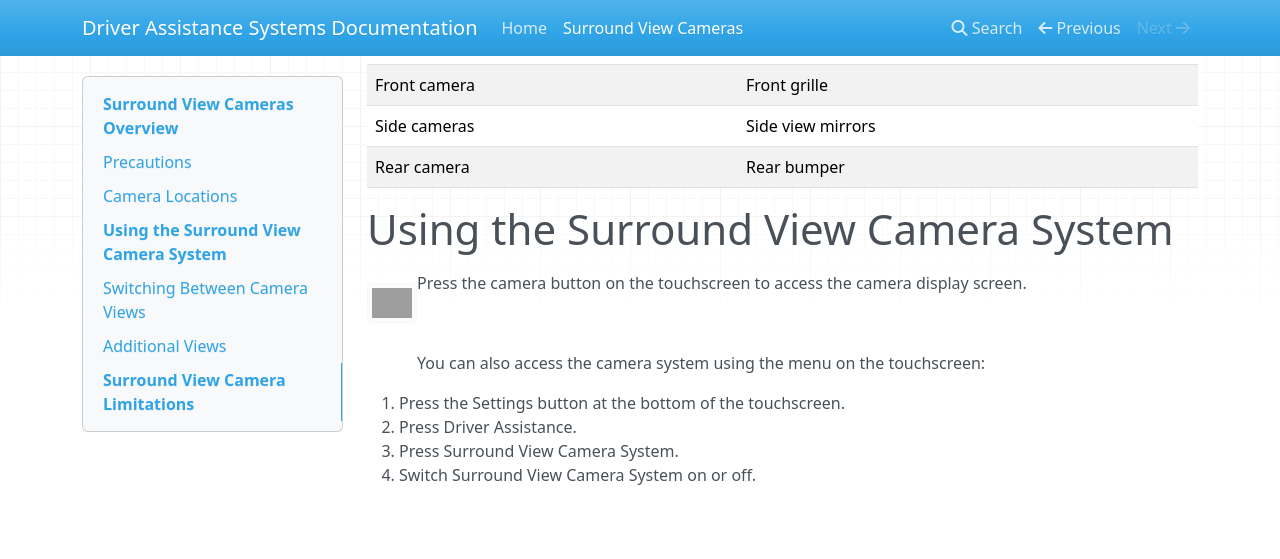
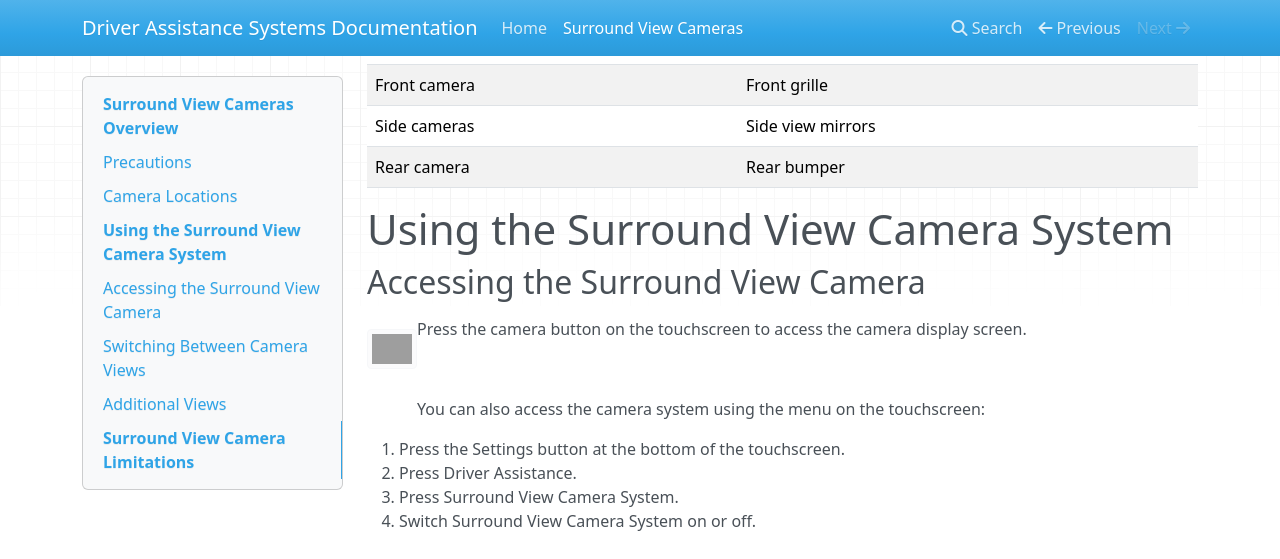
Before and after one commit to waldieia1/automotive-docs-sample, an MkDocs documentation site: the page built from docs/surround-view-cameras.md, in a window 1280 px wide and 900 px high, scrolled down 443 px, cut to the strip 0-559 px from the top of the window. Built offline with MkDocs 1.6.1, drawn with Linux system fonts in a browser that asks for light colours; nearby versions of some CDN libraries; grey boxes are pictures that could not be loaded.

Commit message:
Add section on accessing the Surround View Camera

```diff
--- a/docs/surround-view-cameras.md
+++ b/docs/surround-view-cameras.md
@@ -19,6 +19,8 @@ The surround view camera system uses front, side, and rear cameras to create a t
 
 
 # Using the Surround View Camera System
+
+## Accessing the Surround View Camera
 <img align="left" src="https://img.icons8.com/?size=100&id=VyMvT1KlnPw6&format=png&color=000000" alt="Surround View Camera Button" width="50">
 
 <p>Press the camera button on the touchscreen to access the camera display screen. </p>
```
